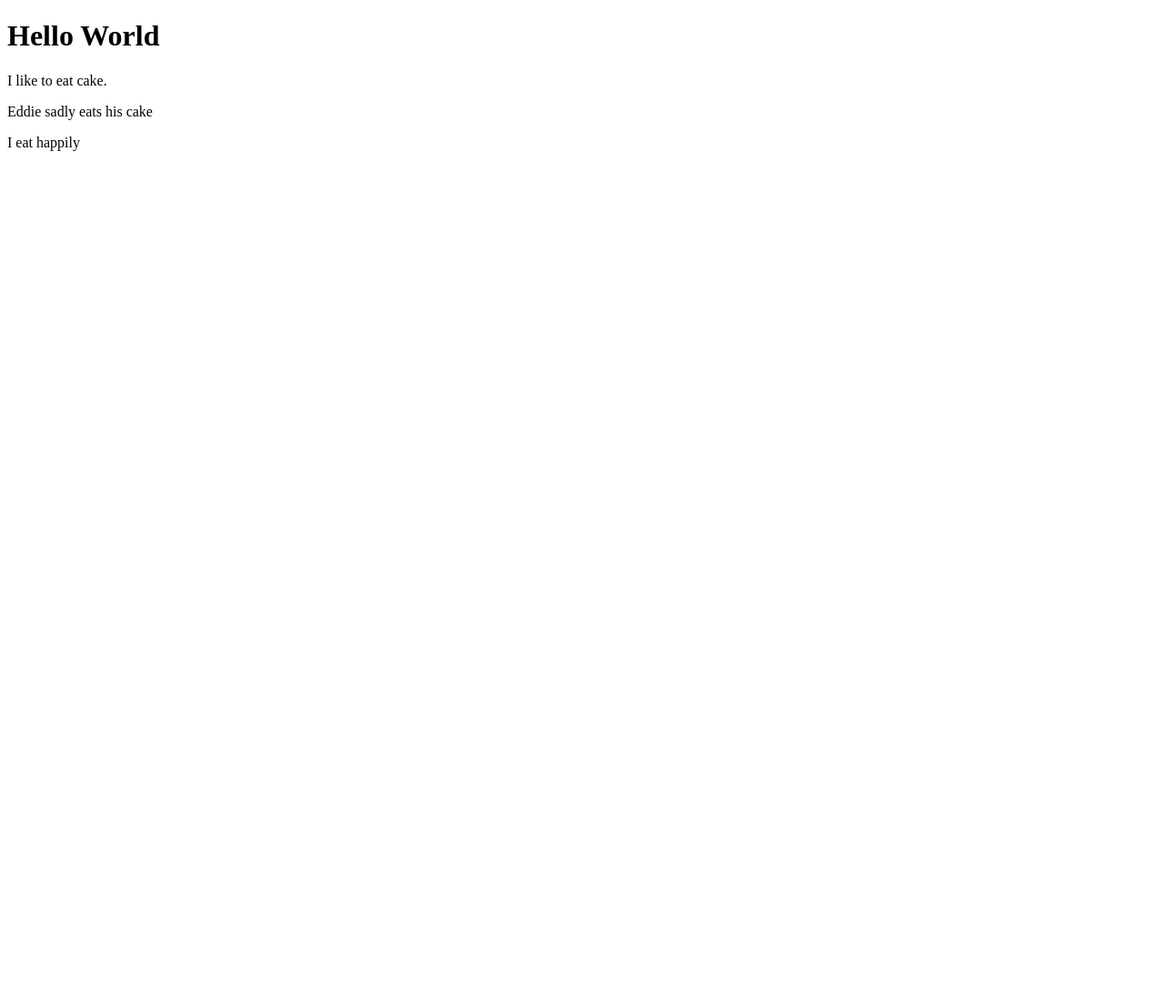
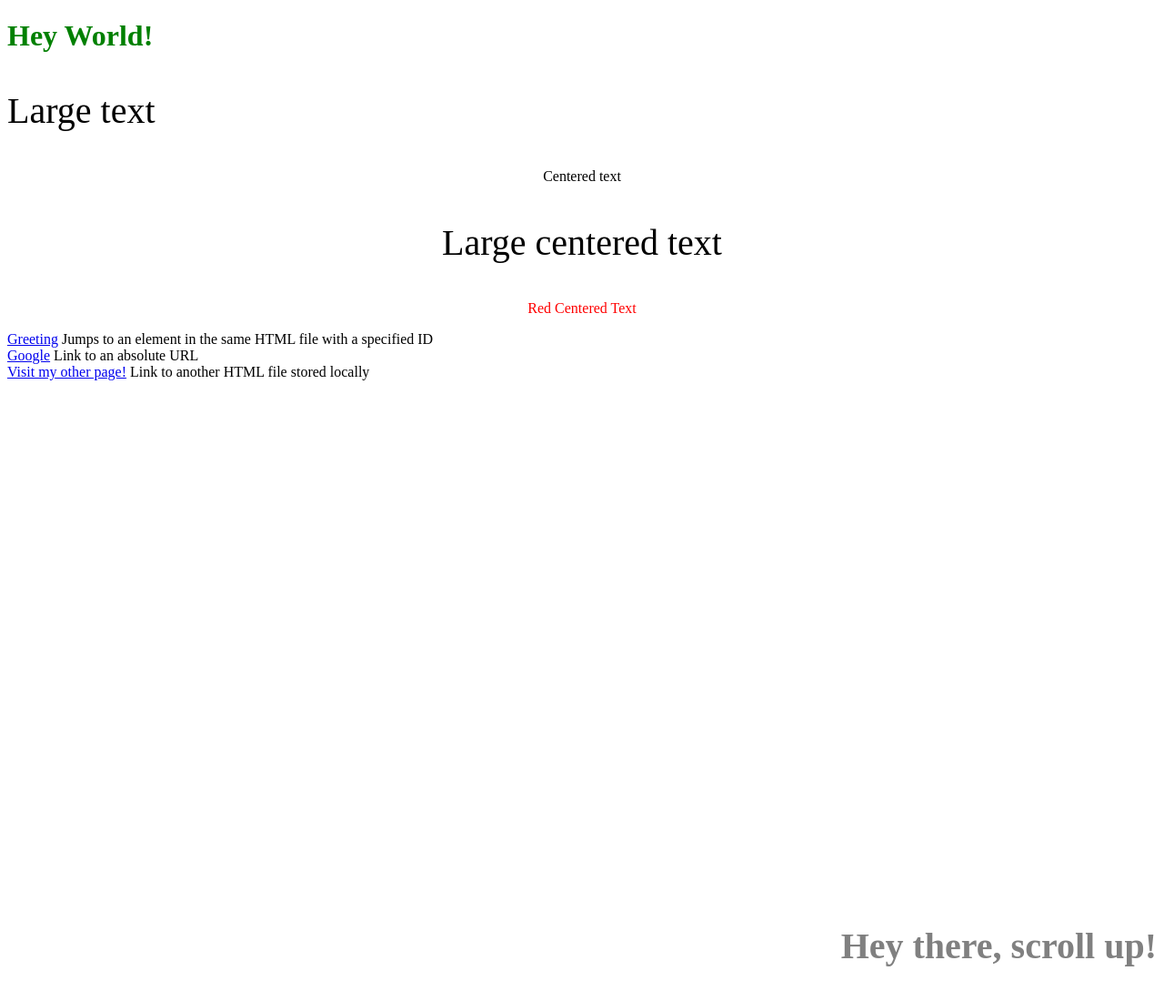
Before and after one commit to ekimz/ekimz.github.io, a plain HTML site: page index.html in a window 1280 px wide. Shown: the top 1100 px of the page at 91% size. Before the commit the page ends 800 px from the top, so only its background shows below. Drawn offline with Linux system fonts and the light colour scheme.

Commit message:
new
changes

```diff
--- /dev/null
+++ b/css/style.css
@@ -0,0 +1,22 @@
+h1 {
+  color: green;
+}
+
+.make-me-red {
+  color: red;
+}
+
+.make-me-huge {
+  font-size: 40px;
+}
+
+.make-me-centered {
+  text-align: center;
+}
+
+#greeting {
+  text-align: right;
+  color: gray;
+  font-weight: 700;
+  font-size: 40px;
+}
--- a/index.html
+++ b/index.html
@@ -1,9 +1,24 @@
 <!DOCTYPE html>
 <html>
+ <head>
+    <link rel="stylesheet" href="css/style.css"></style>
+  </head>
+
   <body>
-    <h1>Hello World</h1>
-    <p>I like to eat cake.</p>
-    <p>Eddie sadly eats his cake</p>
-    <p>I eat happily</p>
-  </body>
+    <h1>Hey World!</h1>
+    <p class="make-me-huge">Large text</p>
+    <p class="make-me-centered">Centered text</p>
+    <p class="make-me-huge make-me-centered">Large centered text</p>
+    <p class="make-me-red make-me-centered">Red Centered Text</p>
+    <a href="#greeting">Greeting</a> Jumps to an element in the same HTML file with a specified ID<br>
+    <a href="http://google.com">Google</a> Link to an absolute URL<br>
+    <a href="test.html">Visit my other page!</a> Link to another HTML file stored locally
+
+    <br><br><br><br><br><br><br><br><br><br><br><br><br><br><br><br>
+    <br><br><br><br><br><br><br><br><br><br><br><br><br><br><br><br>
+    <p id="greeting">Hey there, scroll up!</p>
+    <br><br><br><br><br><br><br><br><br><br><br><br><br><br><br><br>
+    <br><br><br><br><br><br><br><br><br><br><br><br><br><br><br><br>
+    <br><br><br><br><br><br><br><br><br><br><br><br><br><br><br><br>
+ </body>
 </html>
```
